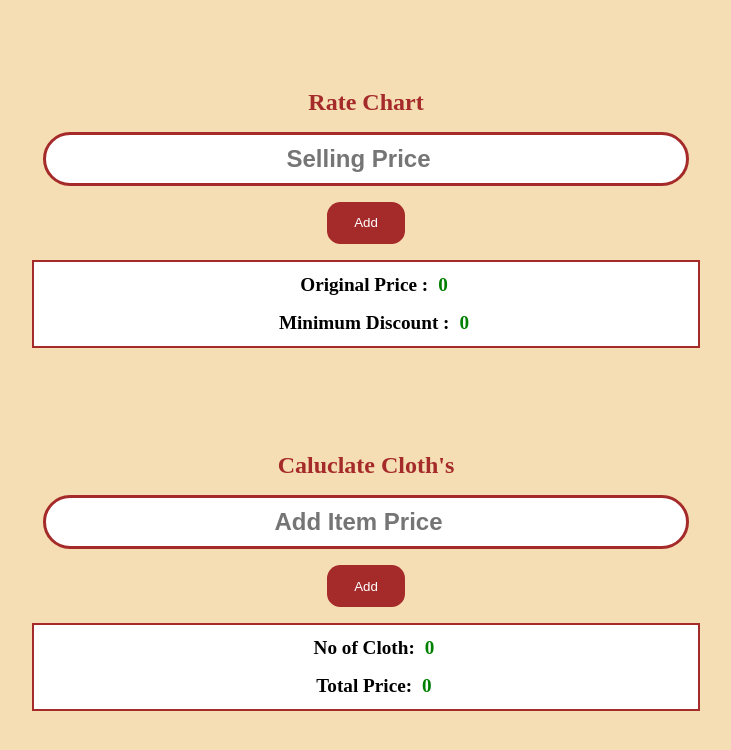
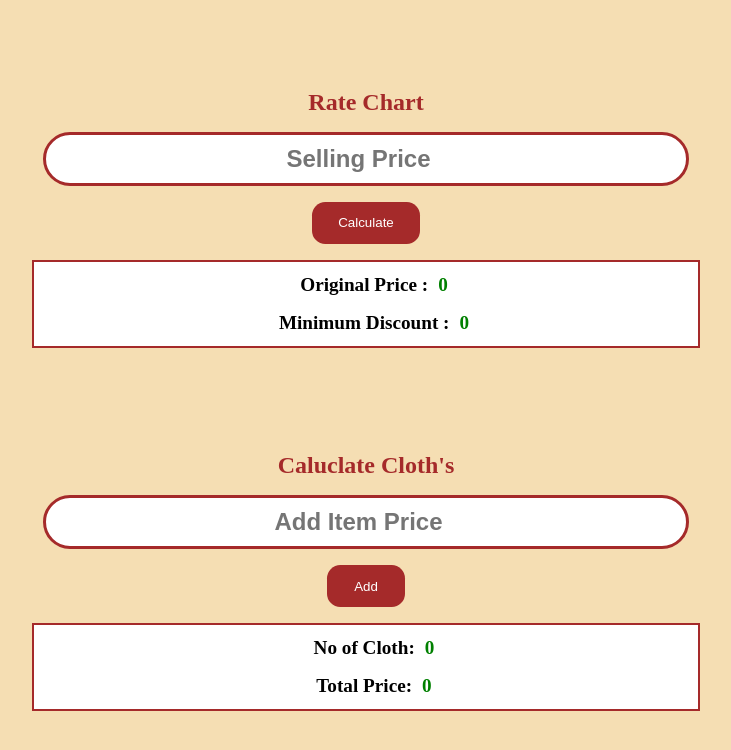
Before and after one commit to Vaibhavshakya25/MyChoice, a plain HTML site: page sell.html in a window 1280 px wide. Shown: the whole page, without its empty margins (274-1005 px from the left). Drawn offline with Linux system fonts and the light colour scheme.

Commit message:
button update

```diff
--- a/sell.html
+++ b/sell.html
@@ -14,7 +14,7 @@
             <div class="box">
                 <h2 class="rate-chat-tag">Rate Chart</h2>
                 <input type="number" id="sell-price"  placeholder="Selling Price">
-                <button class="btn"  onclick="getdata()">Add</button>
+                <button class="btn"  onclick="getdata()">Calculate</button>
                 <!-- <img src="logo.jpeg" alt="logo" id="image"> -->
                 <div class="price">
                     <div class="rate">
```
